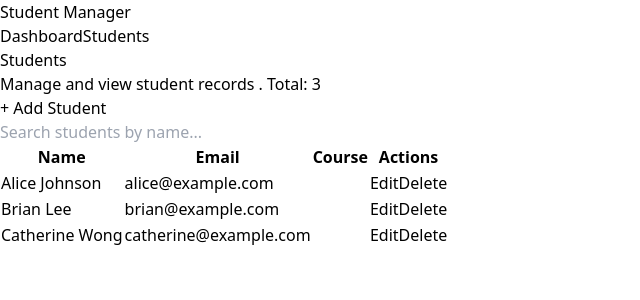
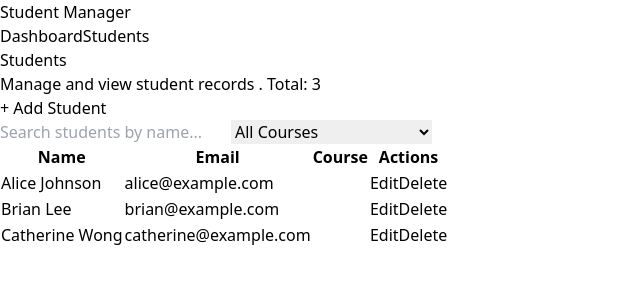
Before and after one commit to changheng-li615/student-manager, a React (Vite) app in the folder client/: page /students in a window 1280 px wide. Shown: the top 300 px of the page, without its empty margins (0-640 px from the left). Built offline with nearby package versions, Linux system fonts and the light colour scheme.

Commit message:
Small update: Add a filter for search bar

```diff
--- a/client/src/pages/Students.jsx
+++ b/client/src/pages/Students.jsx
@@ -4,7 +4,7 @@ import StudentForm from "../components/StudentForm";
 import StudentTable from "../components/StudentTable";
 
 function Students() {
-  // store all student records
+  // store all example student records
   const [students, setStudents] = useState([
     { id: 1, name: "Alice Johnson", email: "alice@example.com", course: "Software Engineering" },
     { id: 2, name: "Brian Lee", email: "brian@example.com", course: "Computer Science" },
@@ -20,6 +20,9 @@ function Students() {
 
   // stores what user types into the search input
   const [searchQuery, setSearchQuery] = useState("");
+
+  // couse filter
+  const [courseFilter, setCourseFilter] = useState("All");
 
   // add students
   const handleAddStudent = (newStudent) => {
@@ -56,11 +59,20 @@ function Students() {
     setEditingStudent(null);
   };
 
+  const courseOptions = [
+    "All",
+    ...new Set(students.map((student) => student.course)),
+  ];
+
   //calculated from students and searchQuery
   //do not change the oringinal students array
-  const filteredStudents = students.filter((student) =>
-    student.name.toLowerCase().includes(searchQuery.toLowerCase())
-  );
+  const filteredStudents = students.filter((student) => {
+    const matchesSeach = student.name.toLowerCase().includes(searchQuery.toLowerCase());
+
+    const matchesCourse = courseFilter === "All" || student.course === courseFilter;
+
+    return matchesSeach && matchesCourse;
+  });
 
 
 
@@ -87,14 +99,27 @@ function Students() {
           </button>
         </div>
 
-        <div className="mb-6">
+        <div className="mb-6 flex flex-col md:flex-row gap-4">
           <input type="text"
                  value={searchQuery}
                  onChange={(e) => setSearchQuery(e.target.value)}
                  placeholder="Search students by name..."
                  className="w-full max-w-md px-4 py-2 rounded-lg bg-gray-900 border border-gray-700 text-white placeholder-grayy-5000 focus:outline-none focus:ring-2 focus:ring-bluue-500"
           />
+
+          <select
+          value={courseFilter}
+          onChange={(e) => setCourseFilter(e.target.value)}
+          className="w-full md:w-64 px-4 py-2 rounded-lg bg-gray-900 border border-gray-700 text-white focus:outline-none focus:ring-2 focus:ring-lue-500"
+          >
+          {courseOptions.map((course) => (
+            <option key={course} value={course}>
+              {course === "All" ? "All Courses" : course}
+            </option>
+          ))}
+          </select>
         </div>
+
         <StudentTable
           students={filteredStudents}
           onEditStudent={handleEditStudent}
```
